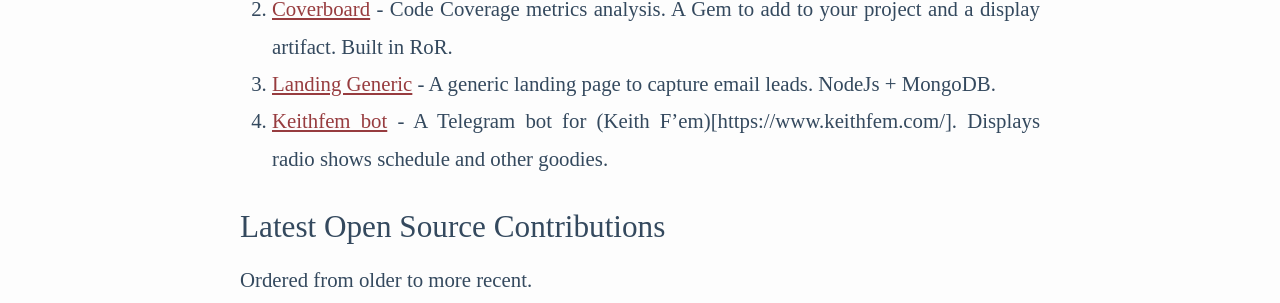
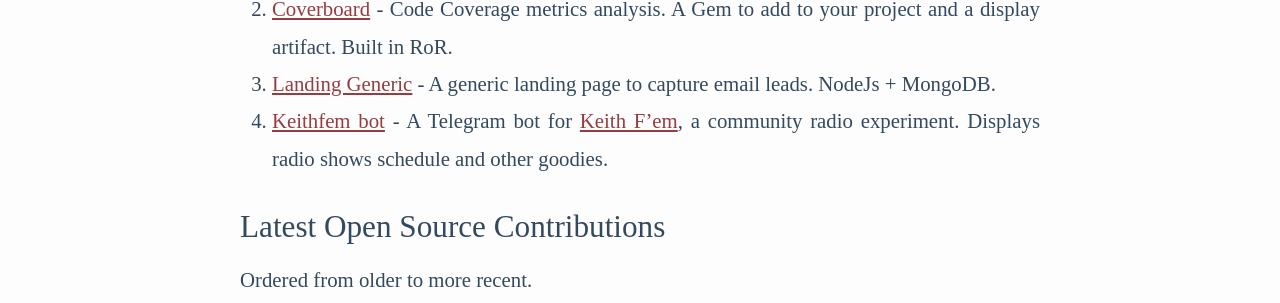
Before and after one commit to mazzi/mazzi.github.com, a Jekyll site: the page built from projects.md, in a window 1280 px wide. Shown: the part 494-797 px from the top of the page. Built offline with Jekyll 4.4.1, drawn with Linux system fonts in a browser that asks for light colours.

Commit message:
Projects page typos fixed

```diff
--- a/projects.md
+++ b/projects.md
@@ -10,8 +10,7 @@ Here you will find a list of open source contributions that I made and also proj
 1. [Chorichannel](http://www.chorichannel.com.ar) - Based on your location, this webapp rates how good is the day to BBQ. Built in NodeJs, MongoDB, ExpressJs. - R.I.P.
 2. [Coverboard](https://github.com/Coverboard) - Code Coverage metrics analysis. A Gem to add to your project and a display artifact. Built in RoR.
 3. [Landing Generic](https://github.com/mazzi/landing-generic) - A generic landing page to capture email leads. NodeJs + MongoDB.
-4. [Keithfem bot](https://github.com/mazzi/keithfembot) - A Telegram bot for (Keith F'em)[https://www.keithfem.com/]. Displays radio shows schedule and other goodies.
-
+4. [Keithfem bot](https://github.com/mazzi/keithfembot) - A Telegram bot for [Keith F'em](https://www.keithfem.com/), a community radio experiment. Displays radio shows schedule and other goodies.
 
 ### Latest Open Source Contributions
 
```
